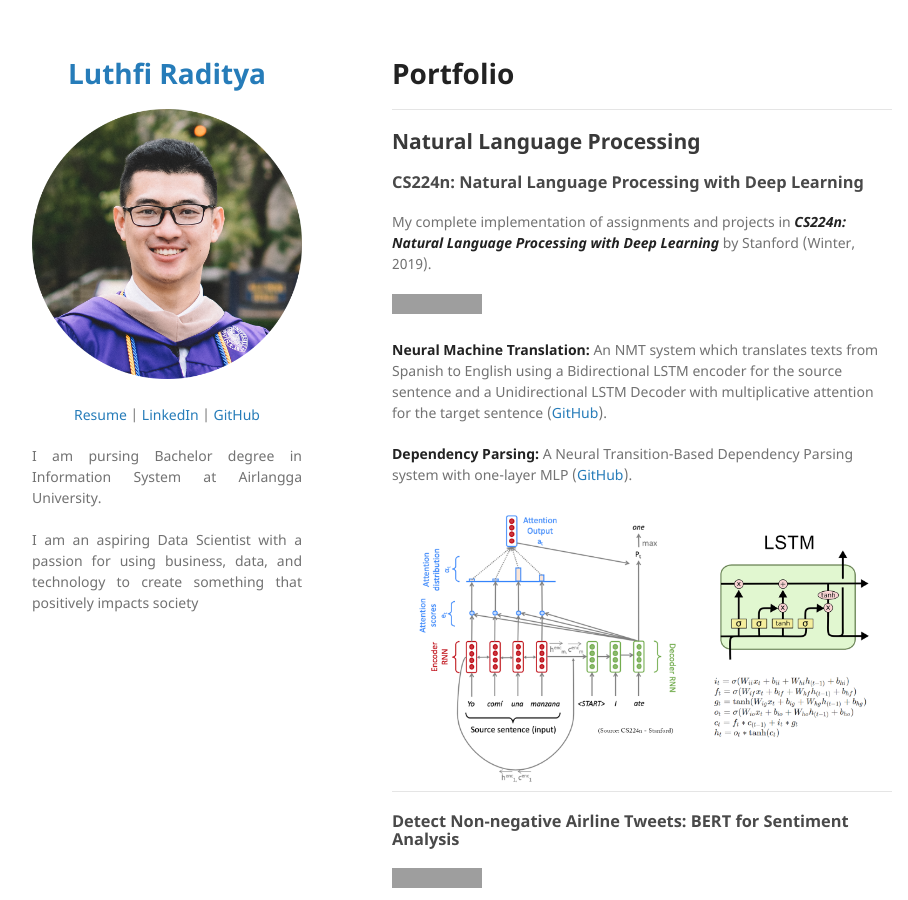
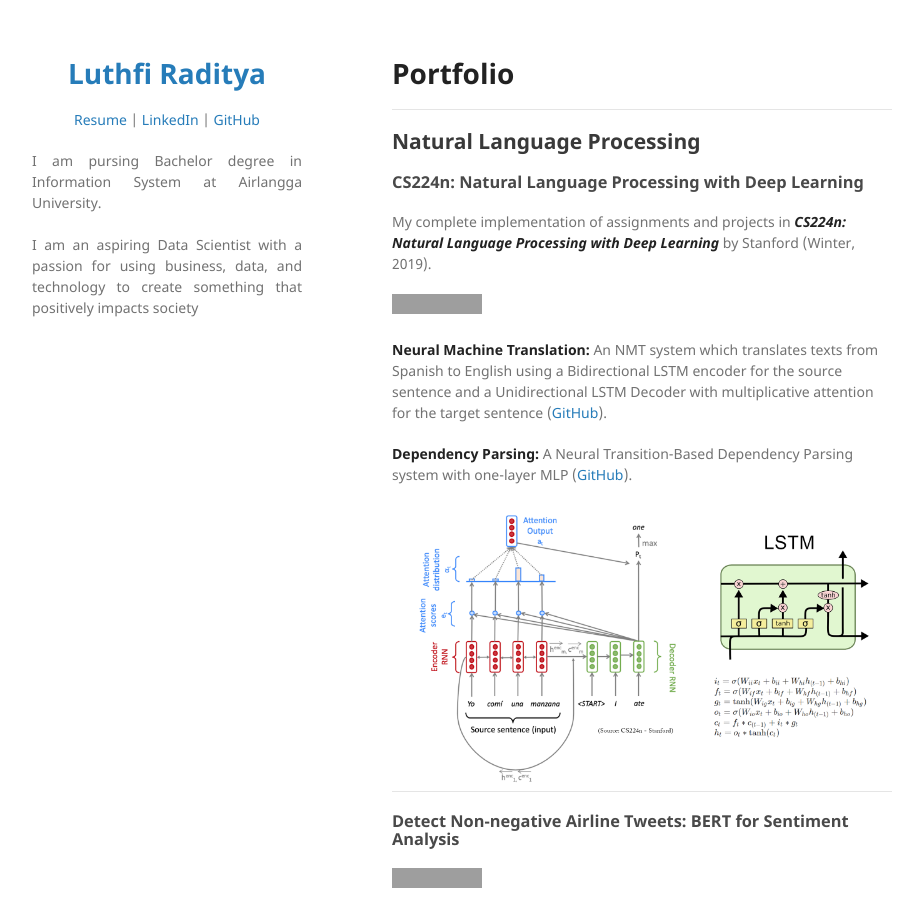
Before and after one commit to luthfiraditya/luthfiraditya.github.io, a Jekyll site: the page built from index.md, in a window 1280 px wide and 900 px high. Shown: the whole window, without its empty margins (178-1086 px from the left). Built offline with Jekyll 4.4.1, drawn with Linux system fonts in a browser that asks for light colours; our own code applies the rules of GitHub Pages for plain Markdown files; grey boxes are pictures that could not be loaded.

Commit message:
Update _config.yml

```diff
--- a/_config.yml
+++ b/_config.yml
@@ -1,6 +1,4 @@
 title: <p align="center"> Luthfi Raditya </p>
-
-logo: "/images/picture.png?raw=true"
 
 description:
   <p align="center">
```
